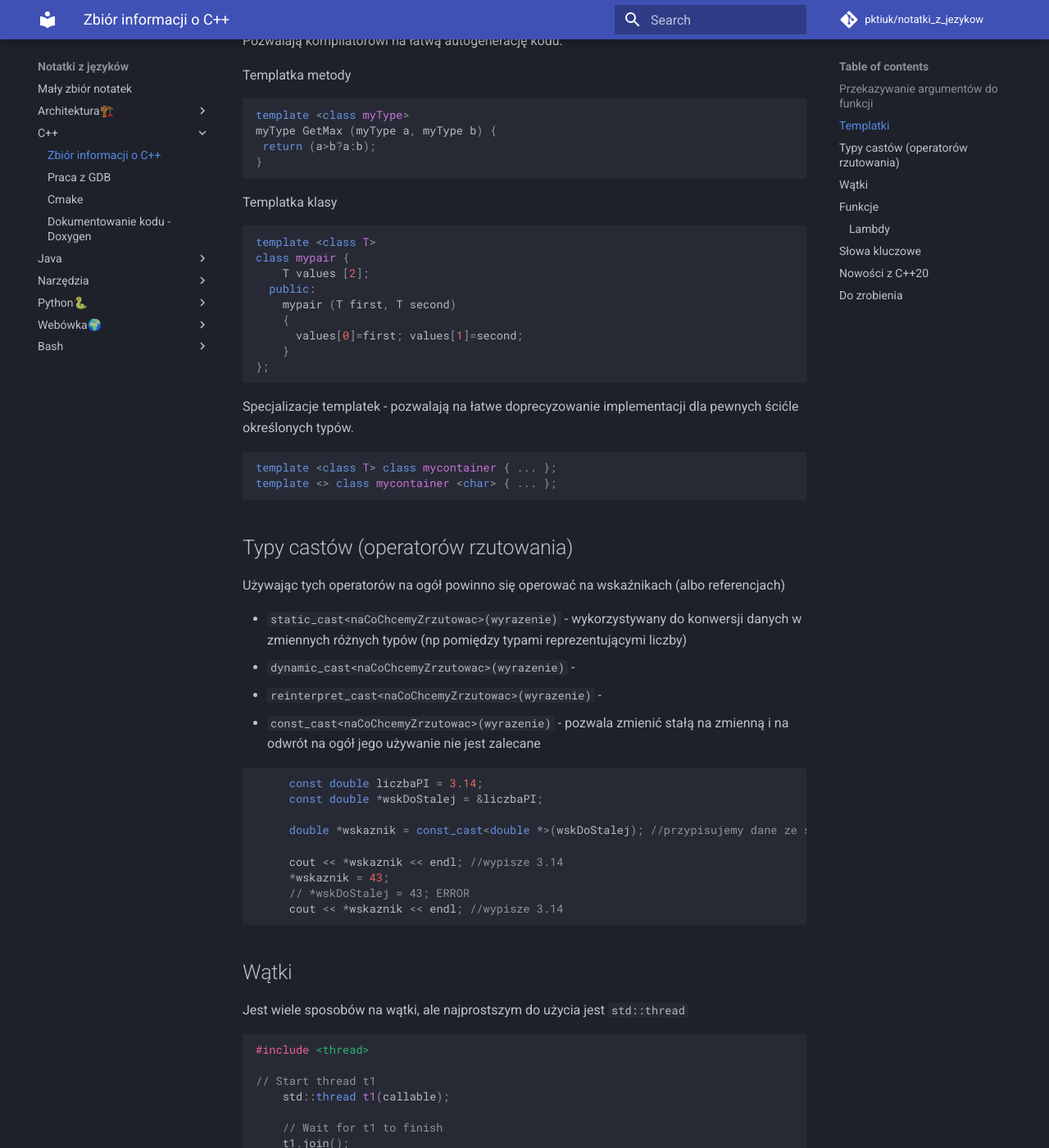
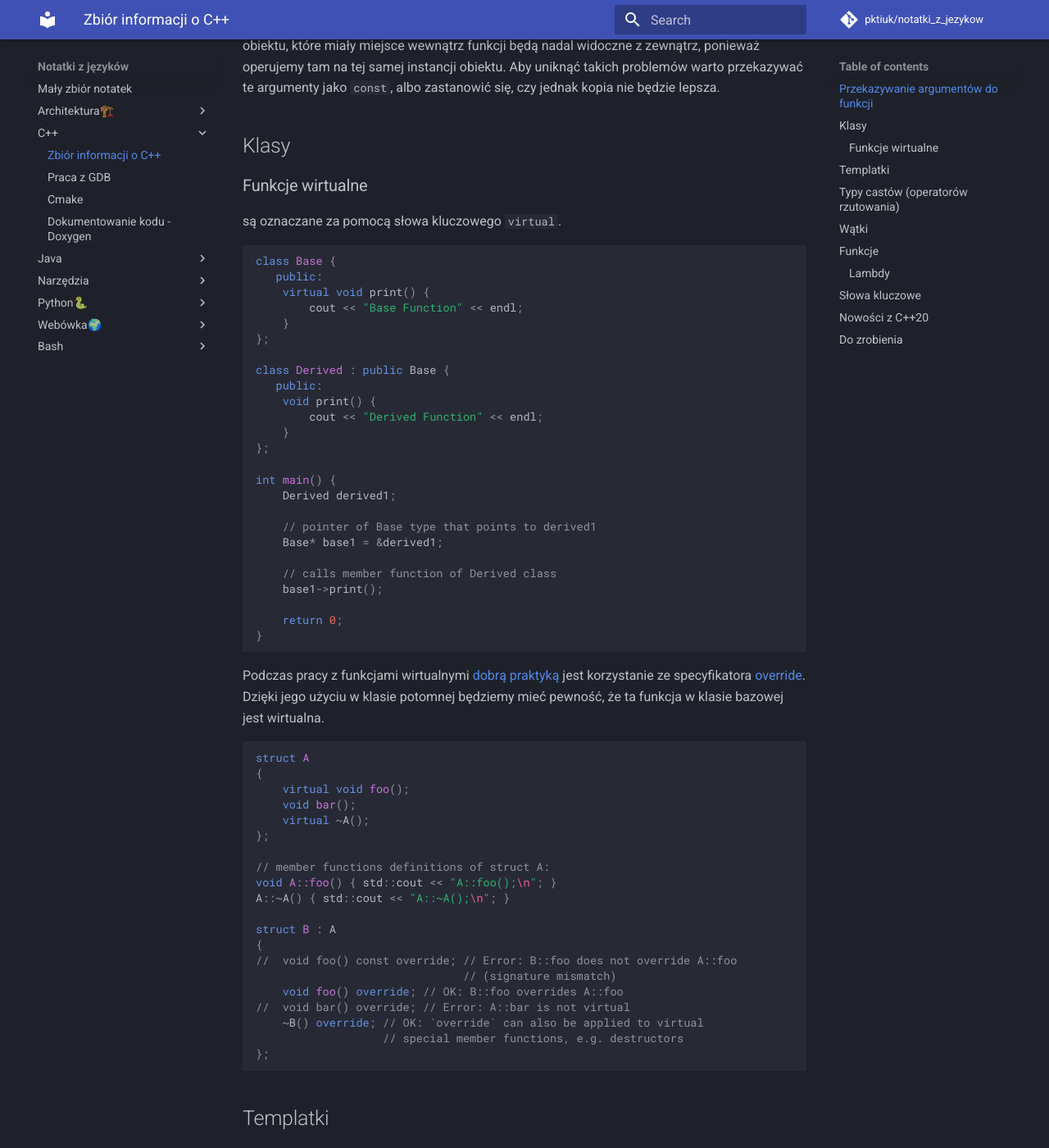
Before and after one commit to pktiuk/notatki_z_jezykow, an MkDocs documentation site: the page built from docs/C++/1_cpp.md, in a window 1280 px wide and 1400 px high, scrolled down 1313 px. Shown: the whole window at 82% size. Built offline with MkDocs 1.6.1 and Material for MkDocs 9.7.7, drawn with Linux system fonts in a browser that asks for light colours; comment, search, counter and statistics services are not loaded; some of the changed text lies outside the part shown.

Commit message:
C++ virtual i override

````diff
--- a/docs/C++/1_cpp.md
+++ b/docs/C++/1_cpp.md
@@ -44,8 +44,79 @@ int main()
 }
 ```
 
+program wypisze:
+
+```
+Wołanie konstruktora
+funkcja_zwykla:
+Wołanie konstruktora kopiującego
+funkcja_pointer:
+funkcja_referencja:
+```
+
 W wypadku przekazywania poprzez referencję lub wskaźnik należy pamiętać o tym, że zmiany obiektu, które miały miejsce wewnątrz funkcji będą nadal widoczne z zewnątrz, ponieważ operujemy tam na tej samej instancji obiektu.
 Aby uniknąć takich problemów warto przekazywać te argumenty jako `const`, albo zastanowić się, czy jednak kopia nie będzie lepsza.
+
+## Klasy
+
+### Funkcje wirtualne
+
+są oznaczane za pomocą słowa kluczowego `virtual`.
+
+```cpp
+class Base {
+   public:
+    virtual void print() {
+        cout << "Base Function" << endl;
+    }
+};
+
+class Derived : public Base {
+   public:
+    void print() {
+        cout << "Derived Function" << endl;
+    }
+};
+
+int main() {
+    Derived derived1;
+
+    // pointer of Base type that points to derived1
+    Base* base1 = &derived1;
+
+    // calls member function of Derived class
+    base1->print();
+
+    return 0;
+}
+```
+
+Podczas pracy z funkcjami wirtualnymi [dobrą praktyką](https://stackoverflow.com/questions/39932391/should-i-use-virtual-override-or-both-keywords) jest korzystanie ze specyfikatora [override](https://en.cppreference.com/w/cpp/language/override).
+Dzięki jego użyciu w klasie potomnej będziemy mieć pewność, że ta funkcja w klasie bazowej jest wirtualna.
+
+```cpp
+struct A
+{
+    virtual void foo();
+    void bar();
+    virtual ~A();
+};
+
+// member functions definitions of struct A:
+void A::foo() { std::cout << "A::foo();\n"; }
+A::~A() { std::cout << "A::~A();\n"; }
+
+struct B : A
+{
+//  void foo() const override; // Error: B::foo does not override A::foo
+                               // (signature mismatch)
+    void foo() override; // OK: B::foo overrides A::foo
+//  void bar() override; // Error: A::bar is not virtual
+    ~B() override; // OK: `override` can also be applied to virtual
+                   // special member functions, e.g. destructors
+};
+```
+
 
 ## Templatki
 
````
